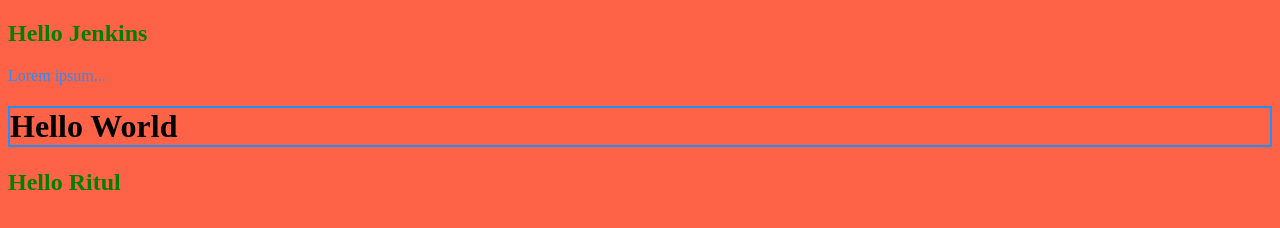
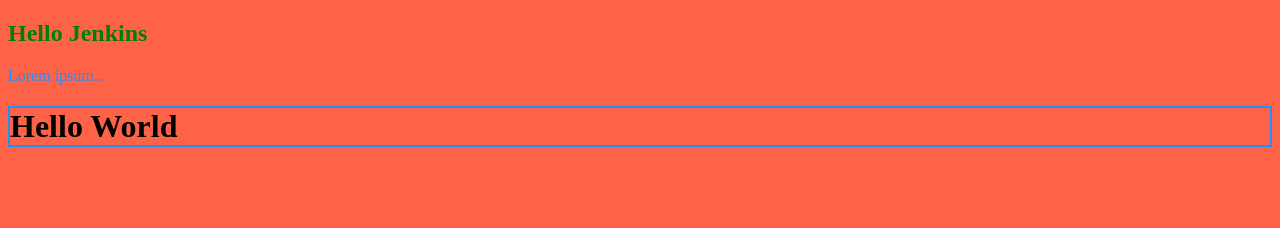
Before and after one commit to Munendra09/jenkins, a plain HTML site: page index.html in a window 1280 px wide. Drawn offline with Linux system fonts and the light colour scheme.

Commit message:
Update index.html

```diff
--- a/index.html
+++ b/index.html
@@ -17,6 +17,5 @@
     <h2>Hello Jenkins</h2>
     <p style="color:DodgerBlue;">Lorem ipsum...</p>
     <h1 style="border:2px solid DodgerBlue;">Hello World</h1>
-    <h2 style="background-color:Tomato;">Hello Ritul</h2>
 </body>
 </html>
```
